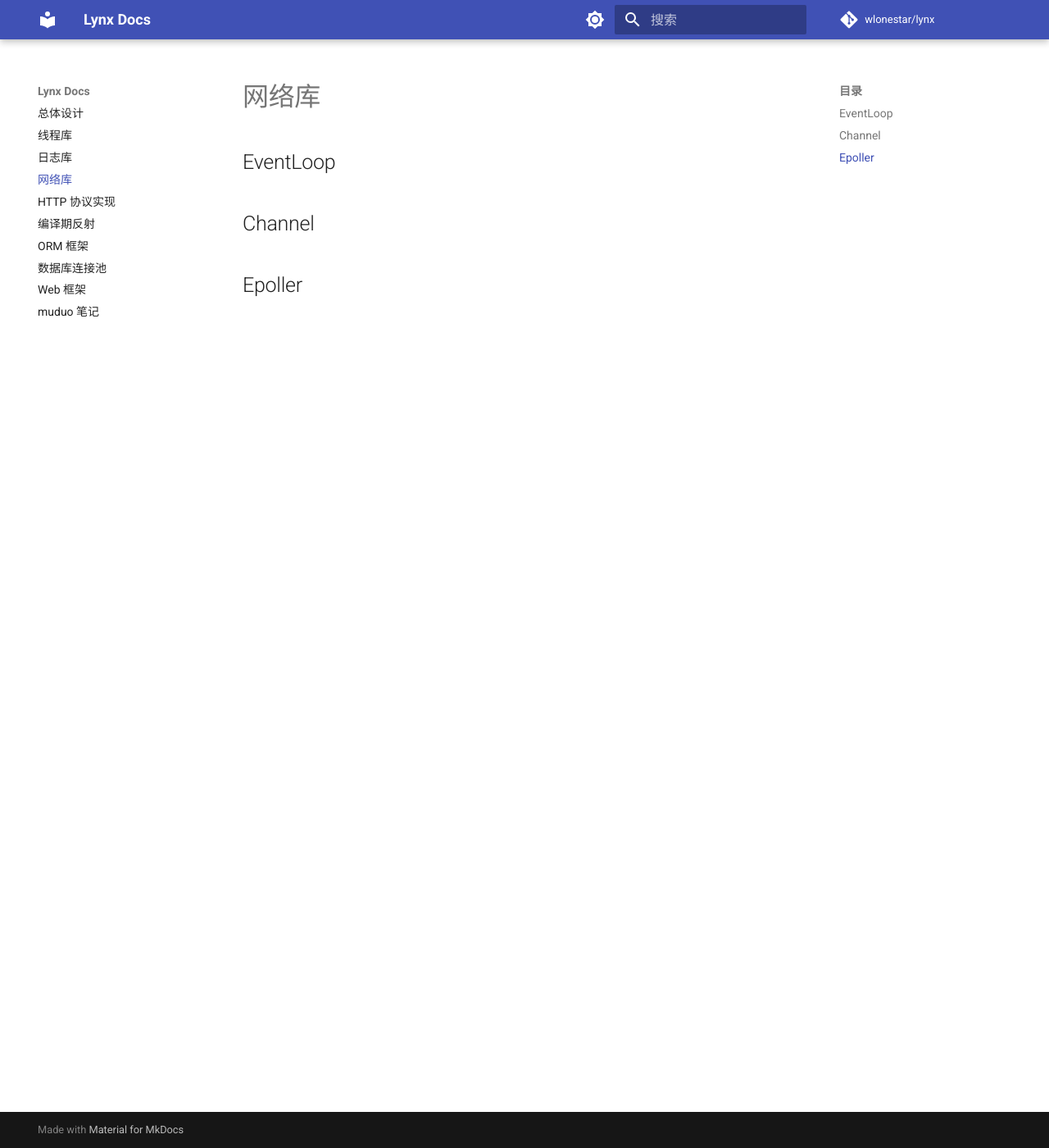
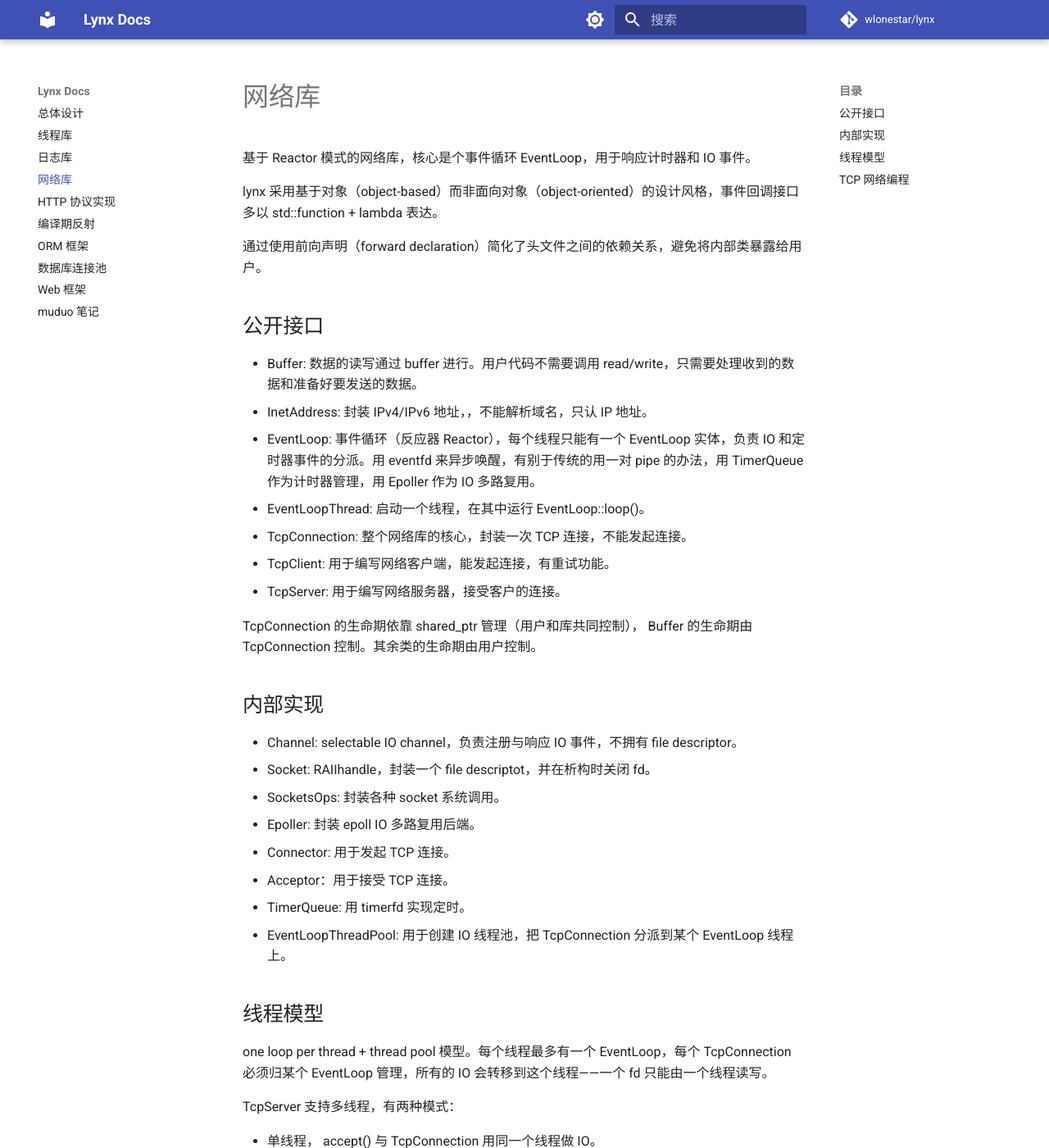
Before and after one commit to wlonestar/lynx, an MkDocs documentation site: the page built from docs/3_net.md, in a window 1280 px wide and 1400 px high. Shown: the whole window at 82% size. Built offline with MkDocs 1.6.1 and Material for MkDocs 9.7.7, drawn with Linux system fonts in a browser that asks for light colours; comment, search, counter and statistics services are not loaded; some of the changed text lies outside the part shown.

Commit message:
add net docs

````diff
--- a/docs/3_net.md
+++ b/docs/3_net.md
@@ -1,7 +1,55 @@
 # 网络库
 
-## EventLoop
+基于 Reactor 模式的网络库，核心是个事件循环 EventLoop，用于响应计时器和 IO 事件。
 
-## Channel
+lynx 采用基于对象（object-based）而非面向对象（object-oriented）的设计风格，事件回调接口多以 std::function + lambda 表达。
 
-## Epoller
+通过使用前向声明（forward declaration）简化了头文件之间的依赖关系，避免将内部类暴露给用户。
+
+## 公开接口
+
+- Buffer: 数据的读写通过 buffer 进行。用户代码不需要调用 read/write，只需要处理收到的数据和准备好要发送的数据。
+- InetAddress: 封装 IPv4/IPv6 地址，，不能解析域名，只认 IP 地址。
+- EventLoop: 事件循环（反应器 Reactor），每个线程只能有一个 EventLoop 实体，负责 IO 和定时器事件的分派。用 eventfd 来异步唤醒，有别于传统的用一对 pipe 的办法，用 TimerQueue 作为计时器管理，用 Epoller 作为 IO 多路复用。
+- EventLoopThread: 启动一个线程，在其中运行 EventLoop::loop()。
+- TcpConnection: 整个网络库的核心，封装一次 TCP 连接，不能发起连接。
+- TcpClient: 用于编写网络客户端，能发起连接，有重试功能。
+- TcpServer: 用于编写网络服务器，接受客户的连接。
+
+TcpConnection 的生命期依靠 shared_ptr 管理（用户和库共同控制）， Buffer 的生命期由 TcpConnection 控制。其余类的生命期由用户控制。
+
+## 内部实现
+
+- Channel: selectable IO channel，负责注册与响应 IO 事件，不拥有 file descriptor。
+- Socket: RAIIhandle，封装一个 file descriptot，并在析构时关闭 fd。
+- SocketsOps: 封装各种 socket 系统调用。
+- Epoller: 封装 epoll IO 多路复用后端。
+- Connector: 用于发起 TCP 连接。
+- Acceptor：用于接受 TCP 连接。
+- TimerQueue: 用 timerfd 实现定时。
+- EventLoopThreadPool: 用于创建 IO 线程池，把 TcpConnection 分派到某个 EventLoop 线程上。
+
+## 线程模型
+
+one loop per thread + thread pool 模型。每个线程最多有一个 EventLoop，每个 TcpConnection 必须归某个 EventLoop 管理，所有的 IO 会转移到这个线程——一个 fd 只能由一个线程读写。
+
+TcpServer 支持多线程，有两种模式：
+
+- 单线程， accept() 与 TcpConnection 用同一个线程做 IO。
+- 多线程， accept() 与 EventLoop 在同一个线程，另外创建一个 EventLoopThreadPool，新到的连接会按 round-robin 方式分配到线程池中。
+
+## TCP 网络编程
+
+基于事件的非阻塞网络编程是编写高性能并发网络服务程序的主流模式。
+
+```
+主动调用 recv 来接收数据，
+主动调用 accept 来接受新连接，
+主动调用 send 来发送数据。
+
+-->
+
+注册一个收数据的回调，网络库收到数据会调用我，直接把数据提供给我，供我消费。
+注册一个接受连接的回调，网络库接受了新连接会回调我，直接把新的连接对象传给我，供我使用。
+需要发送数据的时候，只管往连接中写，网络库会负责无阻塞地发送。
+```
````
Also changed, not shown: docs/index.md (+2 -2 lines), docs/muduo_note.md (line endings or trailing spaces).
